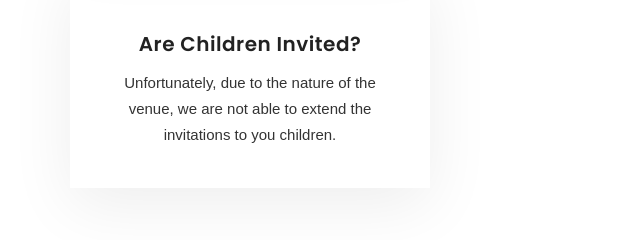
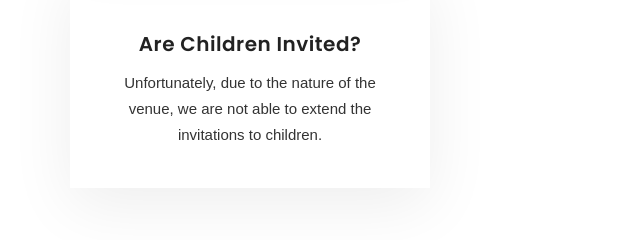
Before and after one commit to amyandsimon/wedding, a plain HTML site: page 4b26b4f3c0c67b3f6ca8e6ed69b72846cb707863/index.html in a window 1280 px wide. Shown: the part 3818-4058 px from the top of the page, 0-640 px from the left. Drawn offline with Linux system fonts and the light colour scheme.

Commit message:
Update index.html

```diff
--- a/4b26b4f3c0c67b3f6ca8e6ed69b72846cb707863/index.html
+++ b/4b26b4f3c0c67b3f6ca8e6ed69b72846cb707863/index.html
@@ -305,7 +305,7 @@
 						<div class="col-md-4 col-sm-6 col-xs-12">
 							<div class="single-service wow fadeInLeft">
 								<h4>Are children invited?</h4>
-								<P>Unfortunately, due to the nature of the venue, we are not able to extend the invitations to you children.</P>
+								<P>Unfortunately, due to the nature of the venue, we are not able to extend the invitations to children.</P>
 							</div>
 						</div>
 					</div>
```
